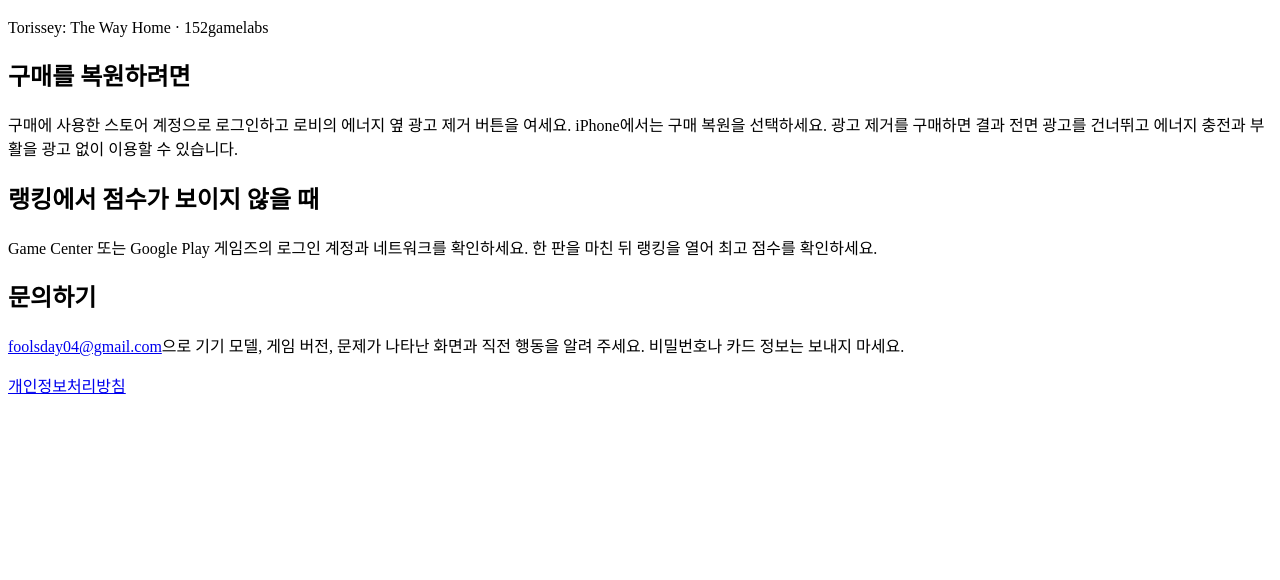
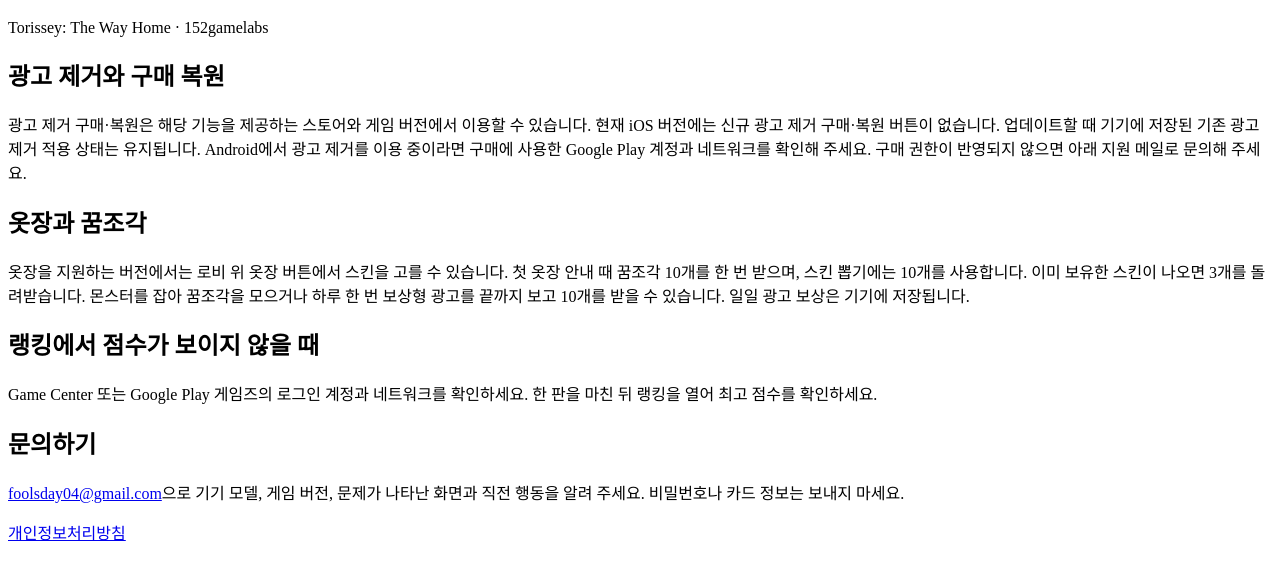
Before and after one commit to 152gamelabs/152gamelabs.github.io, a plain HTML site: page torissey/support.html in a window 1280 px wide. Shown: the part 70-650 px from the top of the page. Drawn offline with Linux system fonts and the light colour scheme.

Commit message:
Clarify Torissey iOS purchase availability and wardrobe support

```diff
--- a/torissey/support.html
+++ b/torissey/support.html
@@ -1 +1 @@
-<!doctype html><html lang="ko"><meta charset="utf-8"><meta name="viewport" content="width=device-width,initial-scale=1"><title>토리세이: 집으로 | 게임 지원</title><main><h1>토리세이: 집으로 게임 지원</h1><p>Torissey: The Way Home · 152gamelabs</p><h2>구매를 복원하려면</h2><p>구매에 사용한 스토어 계정으로 로그인하고 로비의 에너지 옆 광고 제거 버튼을 여세요. iPhone에서는 구매 복원을 선택하세요. 광고 제거를 구매하면 결과 전면 광고를 건너뛰고 에너지 충전과 부활을 광고 없이 이용할 수 있습니다.</p><h2>랭킹에서 점수가 보이지 않을 때</h2><p>Game Center 또는 Google Play 게임즈의 로그인 계정과 네트워크를 확인하세요. 한 판을 마친 뒤 랭킹을 열어 최고 점수를 확인하세요.</p><h2>문의하기</h2><p><a href="mailto:foolsday04@gmail.com">foolsday04@gmail.com</a>으로 기기 모델, 게임 버전, 문제가 나타난 화면과 직전 행동을 알려 주세요. 비밀번호나 카드 정보는 보내지 마세요.</p><p><a href="privacy.html">개인정보처리방침</a></p></main></html>
+<!doctype html><html lang="ko"><meta charset="utf-8"><meta name="viewport" content="width=device-width,initial-scale=1"><title>토리세이: 집으로 | 게임 지원</title><main><h1>토리세이: 집으로 게임 지원</h1><p>Torissey: The Way Home · 152gamelabs</p><h2>광고 제거와 구매 복원</h2><p>광고 제거 구매·복원은 해당 기능을 제공하는 스토어와 게임 버전에서 이용할 수 있습니다. 현재 iOS 버전에는 신규 광고 제거 구매·복원 버튼이 없습니다. 업데이트할 때 기기에 저장된 기존 광고 제거 적용 상태는 유지됩니다. Android에서 광고 제거를 이용 중이라면 구매에 사용한 Google Play 계정과 네트워크를 확인해 주세요. 구매 권한이 반영되지 않으면 아래 지원 메일로 문의해 주세요.</p><h2>옷장과 꿈조각</h2><p>옷장을 지원하는 버전에서는 로비 위 옷장 버튼에서 스킨을 고를 수 있습니다. 첫 옷장 안내 때 꿈조각 10개를 한 번 받으며, 스킨 뽑기에는 10개를 사용합니다. 이미 보유한 스킨이 나오면 3개를 돌려받습니다. 몬스터를 잡아 꿈조각을 모으거나 하루 한 번 보상형 광고를 끝까지 보고 10개를 받을 수 있습니다. 일일 광고 보상은 기기에 저장됩니다.</p><h2>랭킹에서 점수가 보이지 않을 때</h2><p>Game Center 또는 Google Play 게임즈의 로그인 계정과 네트워크를 확인하세요. 한 판을 마친 뒤 랭킹을 열어 최고 점수를 확인하세요.</p><h2>문의하기</h2><p><a href="mailto:foolsday04@gmail.com">foolsday04@gmail.com</a>으로 기기 모델, 게임 버전, 문제가 나타난 화면과 직전 행동을 알려 주세요. 비밀번호나 카드 정보는 보내지 마세요.</p><p><a href="privacy.html">개인정보처리방침</a></p></main></html>
```
